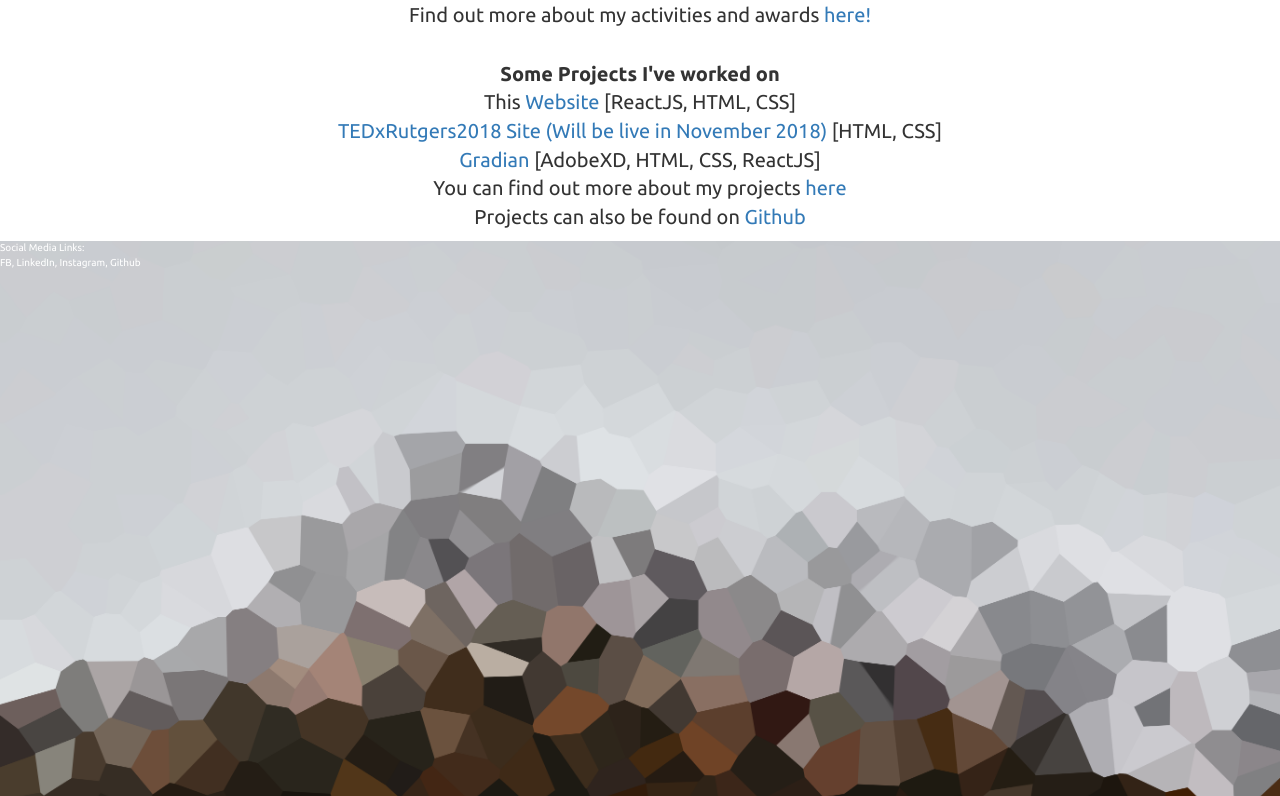
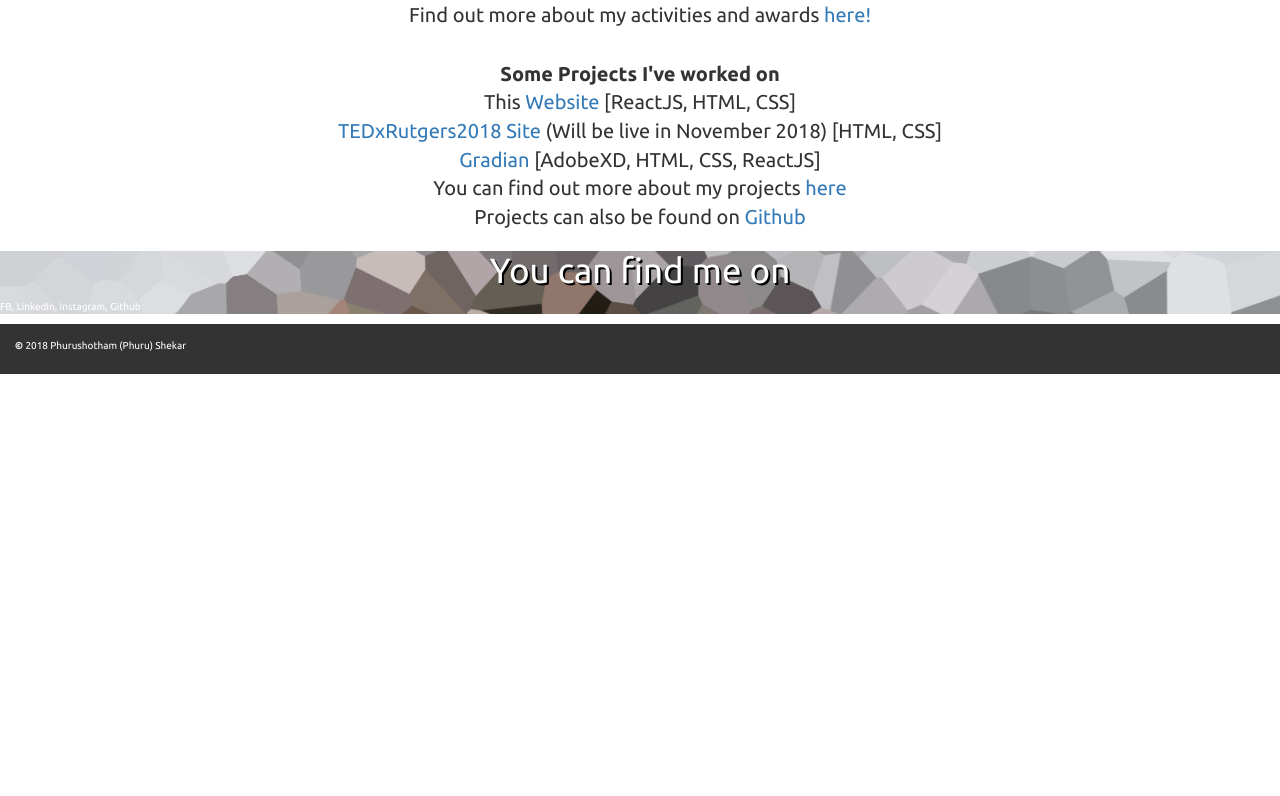
Before and after one commit to PhuruShekar/PhuruShekar.github.io, a React (Create React App) app: page /#/ in a window 1280 px wide. Shown: the part 1070-1866 px from the top of the page. After the commit the page ends 1444 px from the top, so only its background shows below. Built offline with nearby package versions, Linux system fonts and the light colour scheme.

Commit message:
more edits, doing a contact me section

```diff
--- a/src/Assets/css/default.css
+++ b/src/Assets/css/default.css
@@ -79,14 +79,14 @@ header {
       line-height: normal;
       color: #ff1755; }
 
-.overlay {
+.main .overlay {
   background-image: url(../img/mtnpix.png);
   background-size: cover;
   background-position: center;
   background-attachment: fixed;
   background-repeat: no-repeat;
+  color: #ffffff;
   height: 750px;
-  color: #ffffff;
   margin: 0px; }
 
 main {
@@ -163,6 +163,20 @@ main {
     margin-top: 30px;
     font-size: 20px; }
 
+.contact .overlay {
+  background-image: url(../img/mtnpix.png);
+  background-size: cover;
+  background-position: center;
+  background-attachment: fixed;
+  background-repeat: no-repeat;
+  color: #ffffff; }
+
+.contact h1 {
+  font-size: 35px;
+  text-align: center;
+  text-shadow: 2px 2px black;
+  border-top: 40px; }
+
 footer {
   position: relative;
   bottom: 0px;
--- a/src/Assets/scss/default.scss
+++ b/src/Assets/scss/default.scss
@@ -61,16 +61,17 @@ header {
     }
 
 }
-
+.main {
 .overlay {
     background-image: url(../img/mtnpix.png);
     background-size: cover;
     background-position: center;
     background-attachment: fixed;
     background-repeat: no-repeat;
+    color:$white;
     height: 750px;
-    color:$white;
     margin: 0px;
+}
 }
 main {
     margin: 0px;
@@ -152,6 +153,25 @@ main {
     }
 }
 
+.contact {
+    .overlay {
+        background-image: url(../img/mtnpix.png);
+        background-size: cover;
+        background-position: center;
+        background-attachment: fixed;
+        background-repeat: no-repeat;
+        color:$white;
+    }
+
+    h1 {
+        font-size: 35px;
+        text-align: center;
+        text-shadow: 2px 2px black;
+        border-top: 40px;
+    }
+
+}
+
 footer {
     position: relative;
     bottom: 0px;
--- a/src/components/headerComponent/header.js
+++ b/src/components/headerComponent/header.js
@@ -28,7 +28,7 @@ class Header extends Component {
 
                 </li>
                 <li>
-                    <Link to="/Accomplishments">Accomplishments</Link>
+                    <Link to="/Accomplishments">Activities</Link>
                 </li>
                 <li>
                     <Link to="/Projects">Projects</Link>
--- a/src/components/pages/homePage.js
+++ b/src/components/pages/homePage.js
@@ -25,8 +25,8 @@ class HomePage extends Component {
 
                     <h1 className="intro fade-in">
                         Welcome! <br/><br/>
-                        I'm Phurushotham Shekar <br/> <br/>
-                        But I also go by Phuru
+                        I'm Phurushotham (Phuru) Shekar <br/> <br/>
+                        Come take a look at what I'm up to!
                     </h1>
 
                 </main>
@@ -57,7 +57,7 @@ class HomePage extends Component {
             <p>
                 <strong>Some Projects I've worked on</strong> <br/>
                 This <a href="https://phurushekar.github.io"> Website </a>  [ReactJS, HTML, CSS] <br/>
-                <a href="https://tedxrutgers.github.io/2018conf"> TEDxRutgers2018 Site (Will be live in November 2018)</a> [HTML, CSS] <br/>
+                <a href="https://tedxrutgers.github.io/2018conf"> TEDxRutgers2018 Site </a> (Will be live in November 2018) [HTML, CSS] <br/>
                 <a href="https://devpost.com/software/gradian-1qp0ac"> Gradian </a> [AdobeXD, HTML, CSS, ReactJS] <br/>
                 You can find out more about my projects <Link to="/Accomplishments">here</Link> <br/>
                 Projects can also be found on  <a href="https://github.com/phurushekar">Github</a>
@@ -69,8 +69,11 @@ class HomePage extends Component {
         <div className="contact">
             <div className="overlay">
 
+
+                    <h1 className="intro">
+                    You can find me on
+                    </h1>
                 <p>
-                    Social Media Links: <br/>
                     FB, LinkedIn, Instagram, Github
                 </p>
 
```
